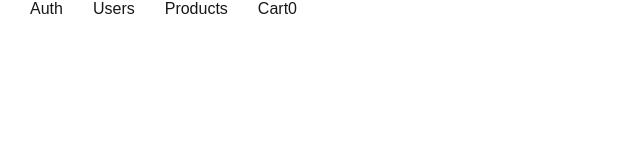
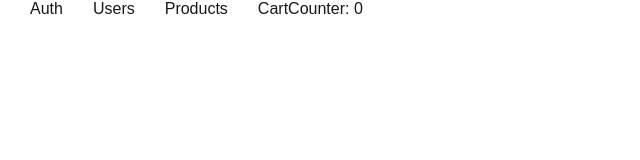
Before and after one commit to vzubko530/cicdtest, a Next.js app: page / in a window 1280 px wide. Shown: the top 160 px of the page, without its empty margins (0-640 px from the left). Built offline with nearby package versions, Linux system fonts and the light colour scheme.

Commit message:
Changed counter

```diff
--- a/src/app/components/Counter/index.tsx
+++ b/src/app/components/Counter/index.tsx
@@ -8,7 +8,7 @@ const Counter = () => {
 
 
     return <div>
-        {count}
+        Counter: {count}
     </div>
 }
 
```
